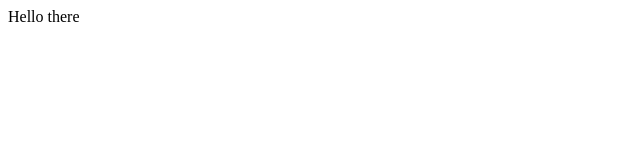
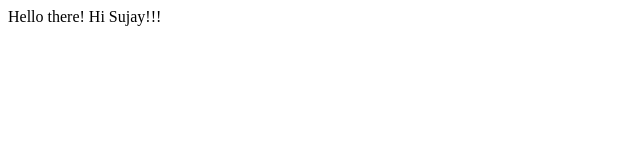
Before and after one commit to Sujay-shetty/learning-cs50, a plain HTML site: page index.html in a window 1280 px wide. Shown: the whole page, without its empty margins (0-640 px from the left). Drawn offline with Linux system fonts and the light colour scheme.

Commit message:
Update index.html

```diff
--- a/index.html
+++ b/index.html
@@ -3,6 +3,6 @@
 	    <title>cs 50 learning</title>
 	</head>
 	<body>
-		<div>Hello there</div>
+		<div>Hello there! Hi Sujay!!!</div>
 	</body>
 </html>
```
